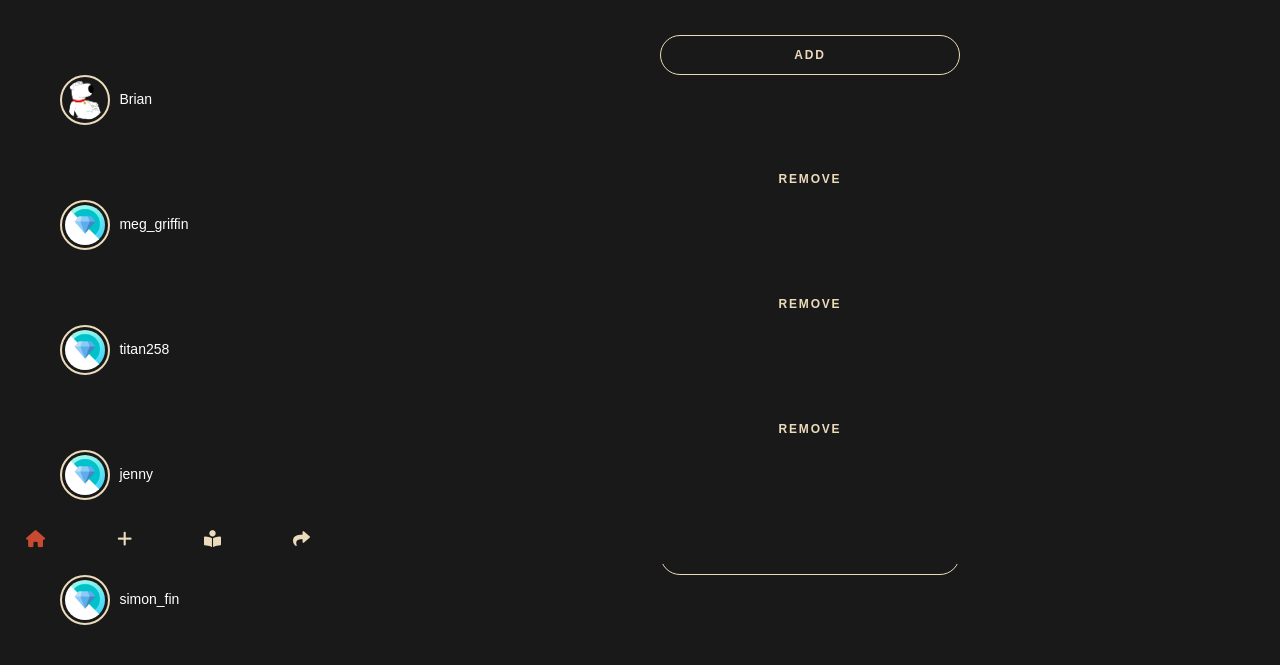
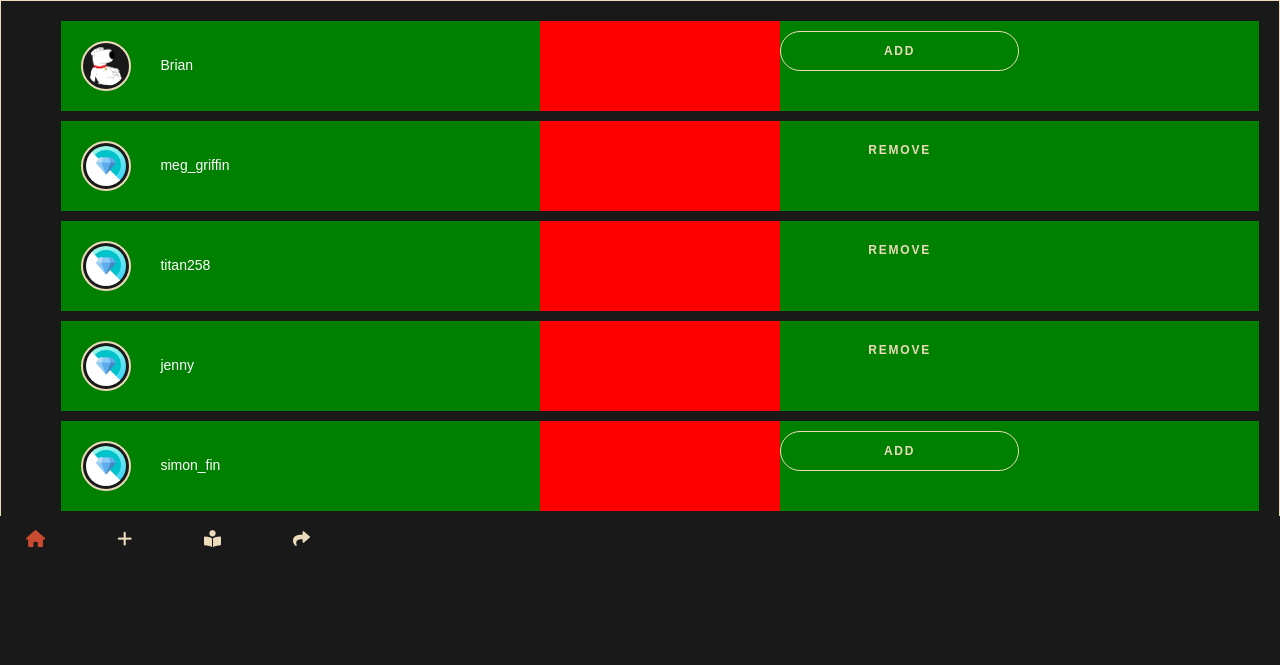
Before and after one commit to jaeleen/notemakingapp, a PHP site: page /access.html in a window 1280 px wide. Shown: the part 236-901 px from the top of the page. After the commit the page ends 784 px from the top, so only its background shows below. Run offline with PHP 8.4, Linux system fonts and the light colour scheme; some web fonts are replaced.

Commit message:
update access.html style

```diff
--- a/access.html
+++ b/access.html
@@ -33,7 +33,7 @@
       <div class="allusers-container">
         <div class="user">
             <div class="left-side">
-              <div class="avatar-box">
+              <div class="avatar-box user-avatar">
                 <img src="images/brian-profilepic.png" alt="avatar" class="avatar" />
               </div>
               <div class="avater-text">
@@ -46,7 +46,7 @@
           </div>
         <div class="user">
           <div class="left-side">
-            <div class="avatar-box">
+            <div class="avatar-box user-avatar">
               <img src="images/playstore.png" alt="avatar" class="avatar" />
             </div>
             <div class="avater-text">
@@ -59,7 +59,7 @@
         </div>
         <div class="user">
           <div class="left-side">
-            <div class="avatar-box">
+            <div class="avatar-box user-avatar">
               <img src="images/playstore.png" alt="avatar" class="avatar" />
             </div>
             <div class="avater-text">
@@ -73,7 +73,7 @@
 
         <div class="user">
           <div class="left-side">
-            <div class="avatar-box">
+            <div class="avatar-box user-avatar">
               <img src="images/playstore.png" alt="avatar" class="avatar" />
             </div>
             <div class="avater-text">
@@ -86,7 +86,7 @@
         </div>
         <div class="user">
             <div class="left-side">
-              <div class="avatar-box">
+              <div class="avatar-box user-avatar">
                 <img src="images/playstore.png" alt="avatar" class="avatar" />
               </div>
               <div class="avater-text">
--- a/signup.html
+++ b/signup.html
@@ -28,7 +28,7 @@
         </p>
       </div>
 
-      <form id="SignUp" method="post">
+      <form id="SignUp" method="post" action="index.html">
         <div class="login-content">
           <div class="avatar-box">
             <img
@@ -68,7 +68,7 @@
         </div>
 
         <div class="login-content-link">
-              <input type="submit" class="link" value="SIGN UP" />
+              <input type="submit" class="link" value="SignUp" />
         </div>
       </form>
 
--- a/style.css
+++ b/style.css
@@ -388,22 +388,29 @@ textarea:valid ::placeholder{
 }
 .allusers-container{
     padding: 20px;
-    /* border-top: 1px solid #ECDBBA; */
+    border: 1px solid #ECDBBA;
+    margin-bottom: 100px;
     display: grid;
     grid-template: 1fr 1fr;
 }
 .user{
     display: flex;
     justify-content: space-between;
+    background-color: red;
     margin-left: 40px;
     margin-bottom: 10px;
 }
+.user-avatar{
+    margin: 20px;
+    display: inline-block;
+}
 .left-side{
-    margin-top: 5px;
+    width: 40%;
+    background-color: green;
 }
 .right-side{
-    margin-top: 5px;
-    width: 50%;
+    width: 40%;
+    background-color: green;
 }
 .avatar-name{
     padding-left: 5px;
--- a/viewnotes.html
+++ b/viewnotes.html
@@ -88,7 +88,7 @@
           <textarea id="noteContribution" placeholder="Notes..."></textarea>
           <p id="numofchars"></p>
           <p id="noInput"></p>
-          <input type="submit" id="create-button" class="link" value="ADD NOTE" />
+          <input type="submit" id="create-button" class="link" value="CREATE NOTE" />
         </form>
       </div>
     </div>
```
Also changed, not shown: validate.js (+29 -14 lines), viewnotes-r.js (line endings or trailing spaces).
